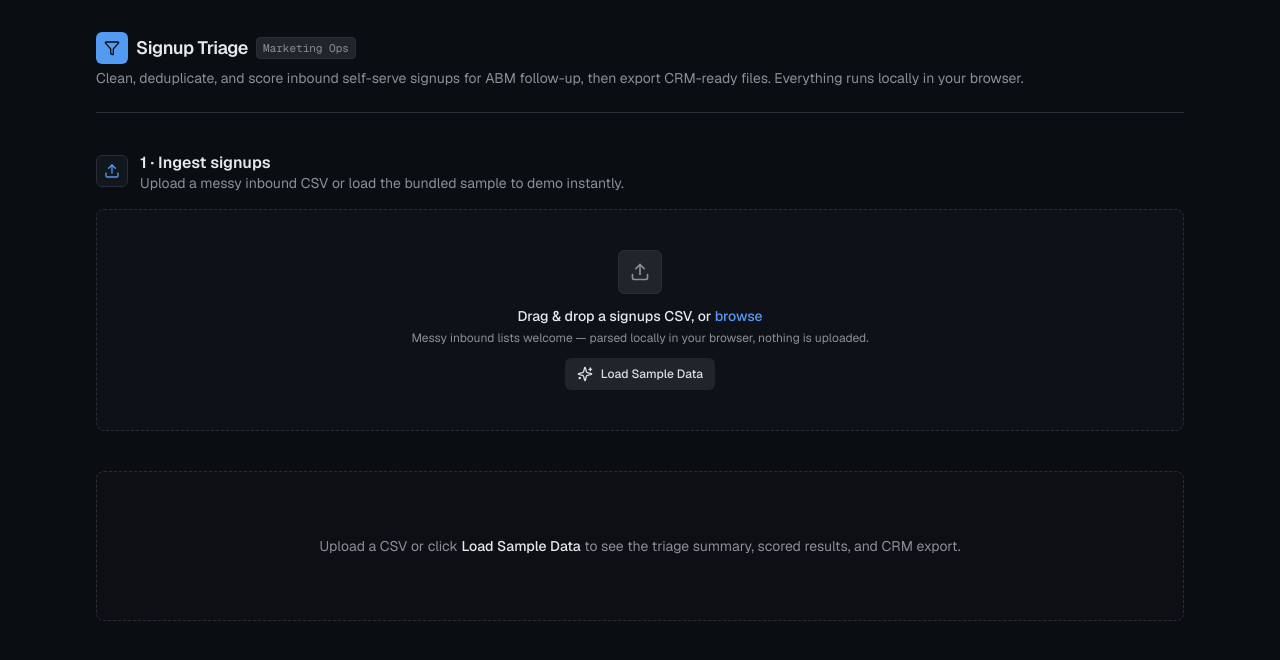
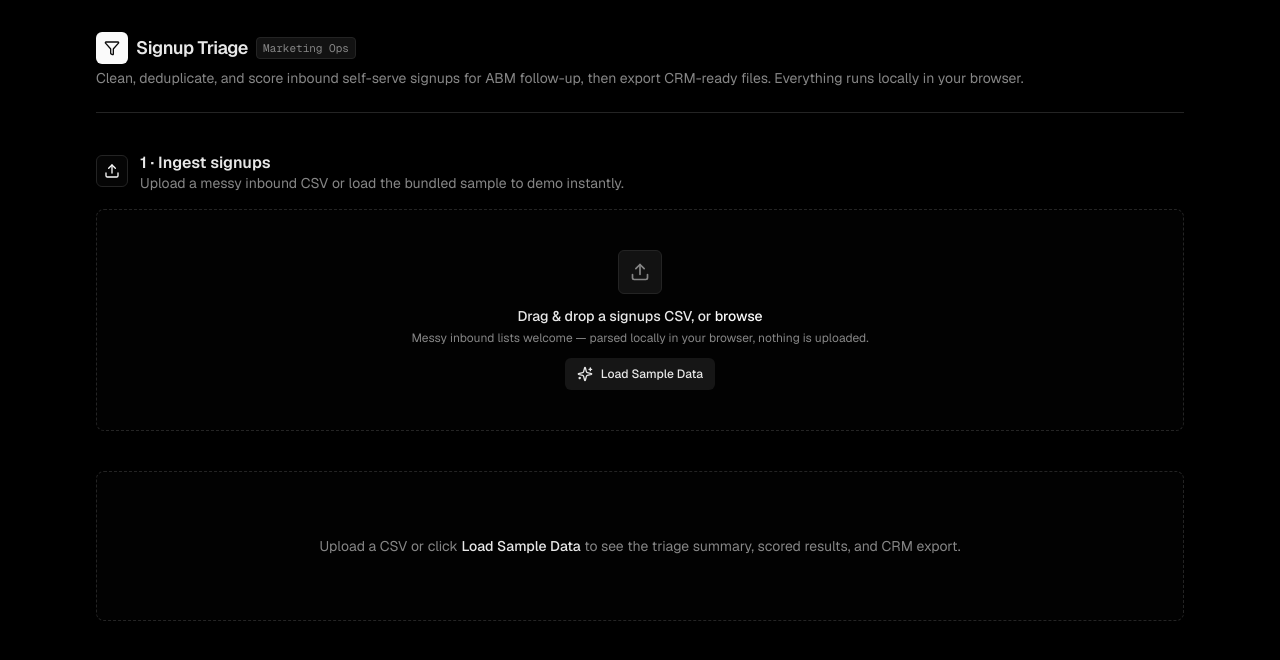
Before and after one commit to spuravet-sudo/Vercel-signup-triage, a Next.js app: page / in a window 1280 px wide. Shown: the top 660 px of the page. Built offline with nearby package versions, Linux system fonts and the light colour scheme.

Commit message:
Retheme to Vercel brand colors — pure black canvas, white primary, signal-palette tiers

```diff
--- a/app/globals.css
+++ b/app/globals.css
@@ -3,43 +3,44 @@
 @custom-variant dark (&:is(.dark *));
 
 :root {
-  --background: oklch(0.985 0.002 250);
-  --foreground: oklch(0.21 0.02 260);
+  /* Vercel light: white canvas, near-black ink, black primary action. */
+  --background: oklch(1 0 0);
+  --foreground: oklch(0.145 0 0);
 
   --card: oklch(1 0 0);
-  --card-foreground: oklch(0.21 0.02 260);
+  --card-foreground: oklch(0.145 0 0);
 
   --popover: oklch(1 0 0);
-  --popover-foreground: oklch(0.21 0.02 260);
+  --popover-foreground: oklch(0.145 0 0);
 
-  --primary: oklch(0.55 0.18 258);
-  --primary-foreground: oklch(0.99 0.002 250);
+  --primary: oklch(0.145 0 0);
+  --primary-foreground: oklch(0.985 0 0);
 
-  --secondary: oklch(0.96 0.005 260);
-  --secondary-foreground: oklch(0.3 0.02 260);
+  --secondary: oklch(0.97 0 0);
+  --secondary-foreground: oklch(0.205 0 0);
 
-  --muted: oklch(0.96 0.005 260);
-  --muted-foreground: oklch(0.52 0.02 260);
+  --muted: oklch(0.97 0 0);
+  --muted-foreground: oklch(0.556 0 0);
 
-  --accent: oklch(0.95 0.01 258);
-  --accent-foreground: oklch(0.3 0.03 260);
+  --accent: oklch(0.97 0 0);
+  --accent-foreground: oklch(0.205 0 0);
 
-  --destructive: oklch(0.58 0.22 25);
-  --destructive-foreground: oklch(0.99 0.002 250);
+  --destructive: oklch(0.577 0.245 27.325);
+  --destructive-foreground: oklch(0.985 0 0);
 
-  --border: oklch(0.9 0.006 260);
-  --input: oklch(0.9 0.006 260);
-  --ring: oklch(0.55 0.18 258);
+  --border: oklch(0.922 0 0);
+  --input: oklch(0.922 0 0);
+  --ring: oklch(0.145 0 0);
 
-  /* tier colors */
-  --hot: oklch(0.6 0.16 150);
-  --hot-foreground: oklch(0.98 0.01 150);
-  --warm: oklch(0.75 0.15 85);
-  --warm-foreground: oklch(0.28 0.05 85);
-  --low: oklch(0.6 0.01 260);
-  --low-foreground: oklch(0.98 0.002 260);
-  --review: oklch(0.58 0.22 25);
-  --review-foreground: oklch(0.99 0.002 25);
+  /* tier colors — Vercel signal palette (blue / amber / gray / red) */
+  --hot: oklch(0.58 0.21 253);
+  --hot-foreground: oklch(0.99 0 0);
+  --warm: oklch(0.78 0.15 78);
+  --warm-foreground: oklch(0.28 0.05 78);
+  --low: oklch(0.6 0 0);
+  --low-foreground: oklch(0.99 0 0);
+  --review: oklch(0.577 0.245 27.325);
+  --review-foreground: oklch(0.99 0 0);
 
   --radius: 0.5rem;
 
@@ -48,42 +49,43 @@
 }
 
 .dark {
-  --background: oklch(0.16 0.012 260);
-  --foreground: oklch(0.93 0.006 260);
+  /* Vercel dark: pure black canvas, #ededed ink, white primary action. */
+  --background: oklch(0 0 0);
+  --foreground: oklch(0.93 0 0);
 
-  --card: oklch(0.2 0.014 260);
-  --card-foreground: oklch(0.93 0.006 260);
+  --card: oklch(0.115 0 0);
+  --card-foreground: oklch(0.93 0 0);
 
-  --popover: oklch(0.2 0.014 260);
-  --popover-foreground: oklch(0.93 0.006 260);
+  --popover: oklch(0.115 0 0);
+  --popover-foreground: oklch(0.93 0 0);
 
-  --primary: oklch(0.68 0.15 255);
-  --primary-foreground: oklch(0.16 0.012 260);
+  --primary: oklch(0.985 0 0);
+  --primary-foreground: oklch(0.145 0 0);
 
-  --secondary: oklch(0.26 0.014 260);
-  --secondary-foreground: oklch(0.9 0.006 260);
+  --secondary: oklch(0.2 0 0);
+  --secondary-foreground: oklch(0.93 0 0);
 
-  --muted: oklch(0.26 0.014 260);
-  --muted-foreground: oklch(0.65 0.012 260);
+  --muted: oklch(0.18 0 0);
+  --muted-foreground: oklch(0.62 0 0);
 
-  --accent: oklch(0.28 0.02 258);
-  --accent-foreground: oklch(0.92 0.006 260);
+  --accent: oklch(0.22 0 0);
+  --accent-foreground: oklch(0.93 0 0);
 
-  --destructive: oklch(0.62 0.2 25);
-  --destructive-foreground: oklch(0.98 0.002 25);
+  --destructive: oklch(0.62 0.24 25);
+  --destructive-foreground: oklch(0.98 0 0);
 
-  --border: oklch(0.3 0.014 260);
-  --input: oklch(0.32 0.014 260);
-  --ring: oklch(0.68 0.15 255);
+  --border: oklch(0.26 0 0);
+  --input: oklch(0.28 0 0);
+  --ring: oklch(0.7 0 0);
 
-  --hot: oklch(0.68 0.16 152);
-  --hot-foreground: oklch(0.14 0.03 152);
-  --warm: oklch(0.8 0.15 85);
-  --warm-foreground: oklch(0.2 0.05 85);
-  --low: oklch(0.5 0.012 260);
-  --low-foreground: oklch(0.95 0.006 260);
-  --review: oklch(0.65 0.2 25);
-  --review-foreground: oklch(0.14 0.03 25);
+  --hot: oklch(0.62 0.2 253);
+  --hot-foreground: oklch(0.99 0 0);
+  --warm: oklch(0.82 0.15 80);
+  --warm-foreground: oklch(0.2 0.04 80);
+  --low: oklch(0.5 0 0);
+  --low-foreground: oklch(0.96 0 0);
+  --review: oklch(0.65 0.22 25);
+  --review-foreground: oklch(0.99 0 0);
 }
 
 @theme inline {
```
